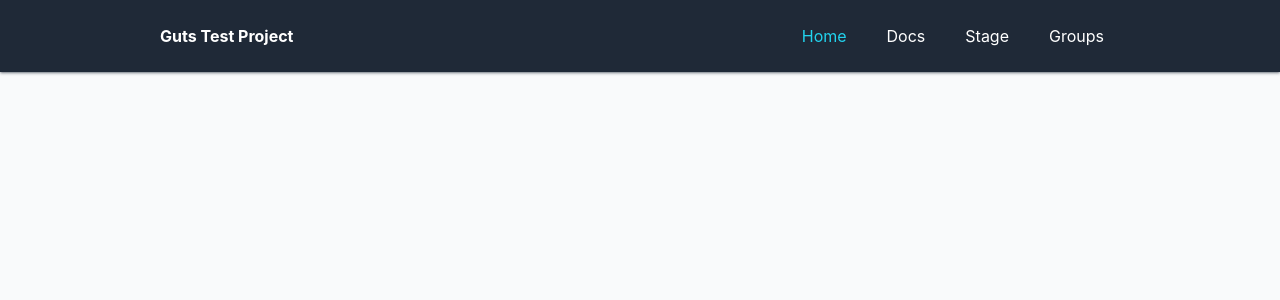
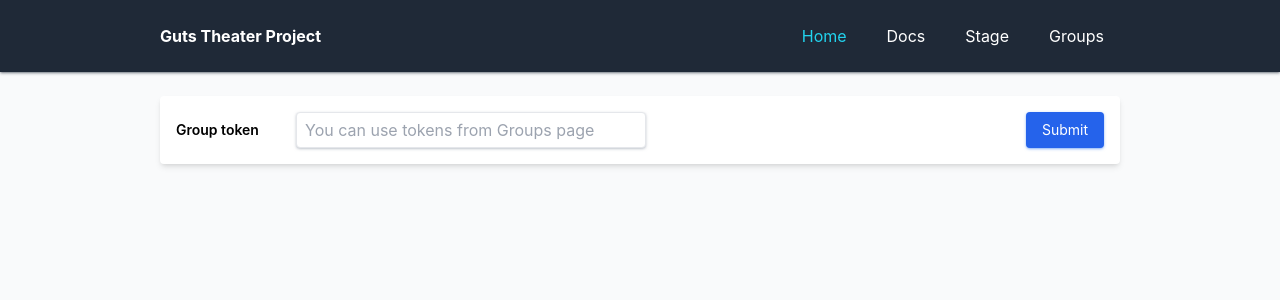
Before and after one commit to mpourismaiel/guts-theater-fe, a React (Create React App) app: page / in a window 1280 px wide. Shown: the top 300 px of the page. Built offline with nearby package versions, Linux system fonts and the light colour scheme.

Commit message:
feat: add home page

```diff
--- a/src/App.tsx
+++ b/src/App.tsx
@@ -8,6 +8,7 @@ import Groups from "./pages/Groups";
 
 import "./global.css";
 import Docs from "./pages/Docs";
+import Home from "./pages/Home";
 
 function App() {
   return (
@@ -19,6 +20,7 @@ function App() {
       >
         <Header />
         <Routes>
+          <Route path="/" element={<Home />} />
           <Route path="/docs" element={<Docs />} />
           <Route path="/stage" element={<Stage />} />
           <Route path="/groups" element={<Groups />} />
--- a/src/components/Header/index.tsx
+++ b/src/components/Header/index.tsx
@@ -7,7 +7,7 @@ const Header = (): JSX.Element => {
     <header className={styles.header}>
       <Layout>
         <div className={styles.wrapper}>
-          <h1 className={styles.logo}>Guts Test Project</h1>
+          <h1 className={styles.logo}>Guts Theater Project</h1>
           <ul className={styles.links}>
             <NavLink to="/">Home</NavLink>
             <NavLink to="/docs">Docs</NavLink>
--- /dev/null
+++ b/src/pages/Home/Home.module.css
@@ -0,0 +1,26 @@
+.container {
+  @apply flex flex-col mt-6;
+}
+
+.card {
+  @apply rounded shadow-md bg-white p-4;
+}
+
+.card form {
+  @apply w-full flex justify-between;
+}
+
+.card input {
+  @apply min-w-[350px];
+}
+
+.button {
+  @apply rounded shadow shadow-blue-500/50 bg-blue-600;
+  @apply transition-colors duration-200 ease-out;
+  @apply py-2 px-4;
+  @apply text-sm text-white;
+}
+
+.button:hover {
+  @apply bg-blue-800;
+}
--- /dev/null
+++ b/src/pages/Home/index.tsx
@@ -0,0 +1,44 @@
+import { useCallback, useState } from "react";
+import Layout from "../../components/Layout";
+import TextInput from "../../components/TextInput";
+import Ticket from "../../components/Ticket";
+import styles from "./Home.module.css";
+
+const Home = (): JSX.Element => {
+  const [groupId, setGroupId] = useState("");
+  const [searching, setSearching] = useState("");
+
+  const handleGroupIdChange = (value: string) => setGroupId(value);
+
+  const fetchTicket = useCallback(
+    (e) => {
+      e.preventDefault();
+      setSearching(groupId);
+    },
+    [setSearching, groupId]
+  );
+
+  return (
+    <Layout>
+      <div className={styles.container}>
+        <div className={styles.card}>
+          <form onSubmit={fetchTicket}>
+            <TextInput
+              label="Group token"
+              name="token"
+              setValue={handleGroupIdChange}
+              value={groupId}
+              placeholder="You can use tokens from Groups page"
+            />
+            <button type="submit" className={styles.button}>
+              Submit
+            </button>
+          </form>
+          {searching && <Ticket groupId={`group:${groupId}`} />}
+        </div>
+      </div>
+    </Layout>
+  );
+};
+
+export default Home;
```
